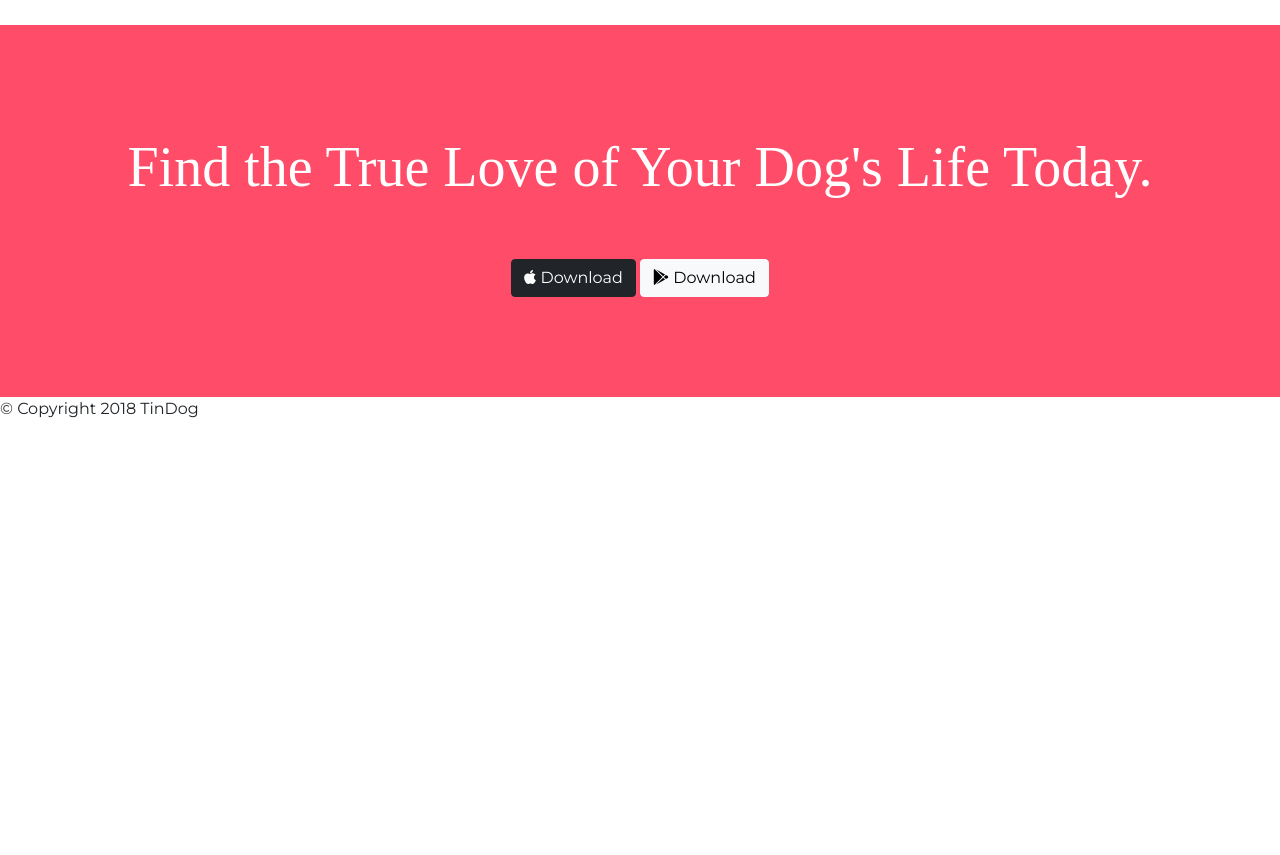
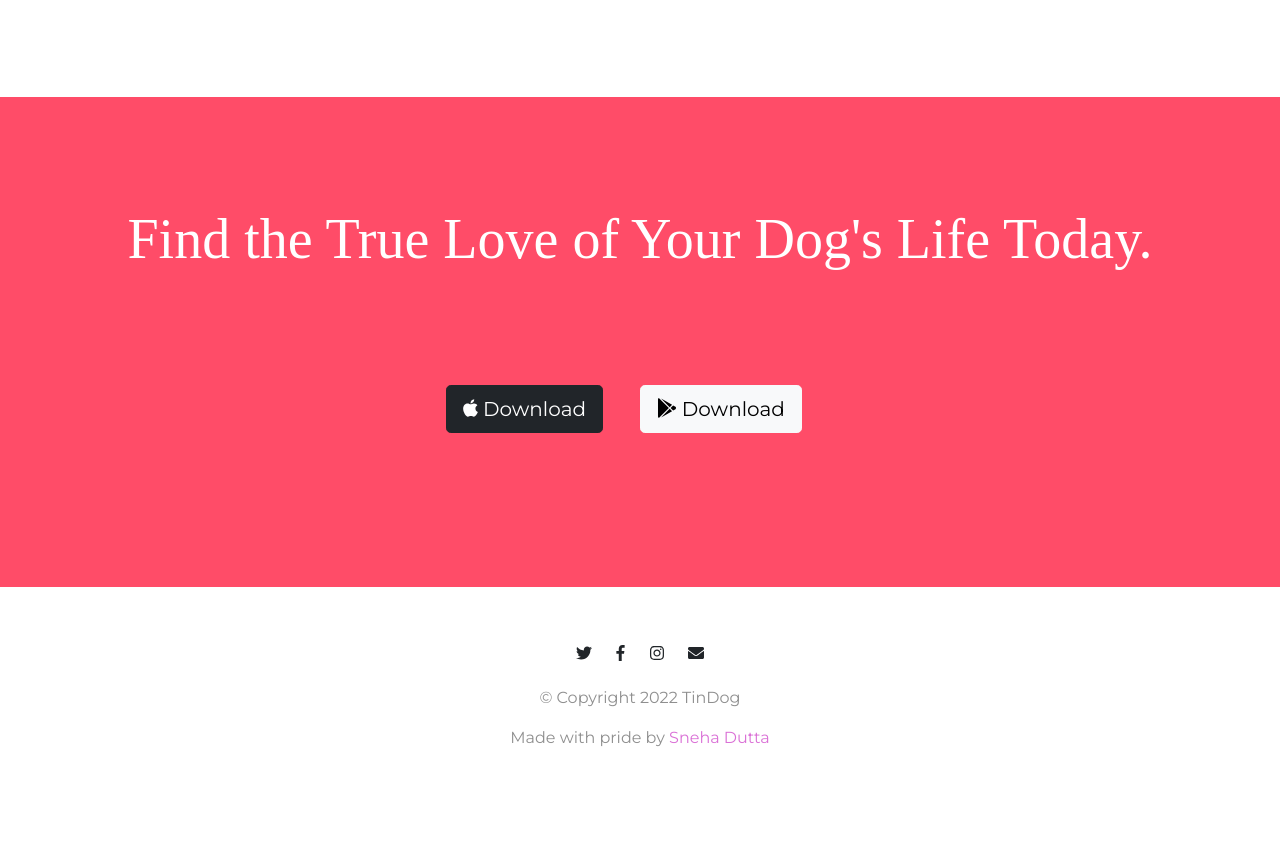
Before and after one commit to 25122000-Sneha/Tindog, a plain HTML site: page index.html in a window 1280 px wide. Shown: the part 2444-3299 px from the top of the page. Before the commit the page ends 2881 px from the top, so only its background shows below. Drawn offline with nearby package versions, Linux system fonts and the light colour scheme.

Commit message:
completed tindog

```diff
--- a/css/styles.css
+++ b/css/styles.css
@@ -19,6 +19,14 @@
     font-family: "Montserrat-Bold";
     font-size: 3rem;
     line-height: 1.5;
+}
+
+p{
+    color: #8f8f8f;
+}
+
+span{
+    color: orchid;
 }
 
 .container-fluid{
@@ -104,10 +112,6 @@
     color: #fff;
 }
 
-/* .testimonial-text{
-    padding: 0 18px;
-} */
-
 .testimonial-img{
     width: 10%;
     border-radius: 100%;
@@ -165,3 +169,13 @@
         width: 60%;
     }
 }
+
+/* Footer Section */
+#footer{
+    background-color: #fff;
+    text-align: center;
+}
+
+.social-icon{
+    margin: 20px 10px;
+}
--- a/index.html
+++ b/index.html
@@ -101,12 +101,12 @@
     <div id="testimonial-carousel" class="carousel slide" data-bs-ride="false">
       <div class="carousel-inner">
         <div class="carousel-item active" >
-          <h2>I no longer have to sniff other dogs for love. I've found the hottest Corgi on TinDog. Woof.</h2>
+          <h2>&ldquo;I no longer have to sniff other dogs for love. I've found the hottest Corgi on TinDog. Woof.&rdquo;</h2>
           <img class="testimonial-img"src="images/dog-img.jpg" alt="dog-profile">
           <em>Pebbles, New York</em>
         </div>
         <div class="carousel-item" >
-          <h2 class="testimonial-text">My dog used to be so lonely, but with TinDog's help, they've found the love of their life. I think.</h2>
+          <h2>&ldquo;My dog used to be so lonely, but with TinDog's help, they've found the love of their life. I think.&rdquo;</h2>
           <img class="testimonial-img" src="images/lady-img.jpg" alt="lady-profile">
           <em>Beverly, Illinois</em>
         </div>
@@ -200,8 +200,8 @@
   <section id="cta">
 
     <h3 class="cta-title">Find the True Love of Your Dog's Life Today.</h3>
-    <button type="button" class="btn btn-large btn-dark"><i class="fab fa-apple"></i> Download</button>
-    <button type="button" class="btn btn-large btn-light"><i class="fab fa-google-play"></i> Download</button>
+    <button class="download-button btn btn-lg btn-dark" type="button"><i class="fab fa-apple"></i> Download</button>
+    <button class="download-button btn btn-lg btn-light" type="button" ><i class="fab fa-google-play"></i> Download</button>
 
   </section>
 
@@ -209,8 +209,15 @@
   <!-- Footer -->
 
   <footer id="footer">
+    <div class="container-fluid">
+      <i class="social-icon fab fa-twitter"></i>
+      <i class="social-icon fab fa-facebook-f"></i>
+      <i class="social-icon fab fa-instagram"></i>
+      <i class="social-icon fas fa-envelope"></i>
+      <p>© Copyright 2022 TinDog</p>
+      <p>Made with pride by <span>Sneha Dutta</span></p>
+    </div>
 
-    <p>© Copyright 2018 TinDog</p>
 
   </footer>
 
```
